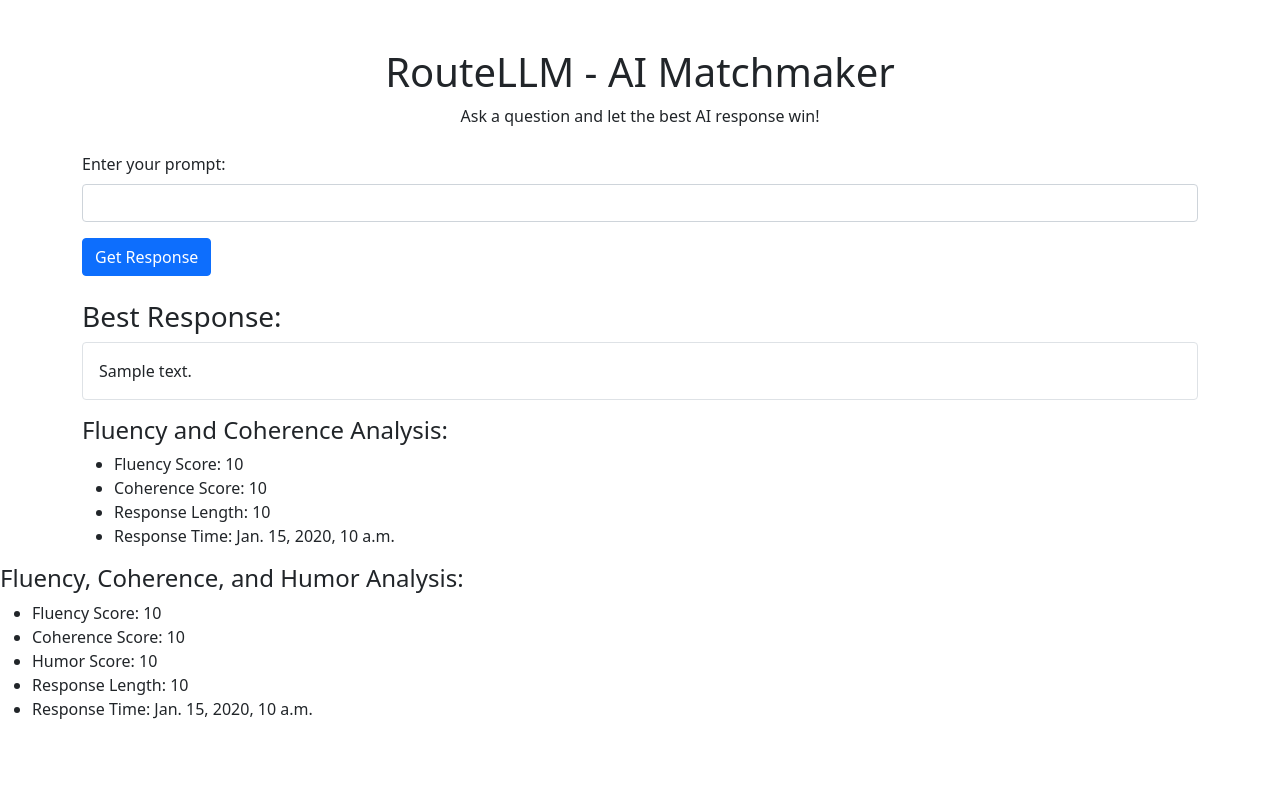
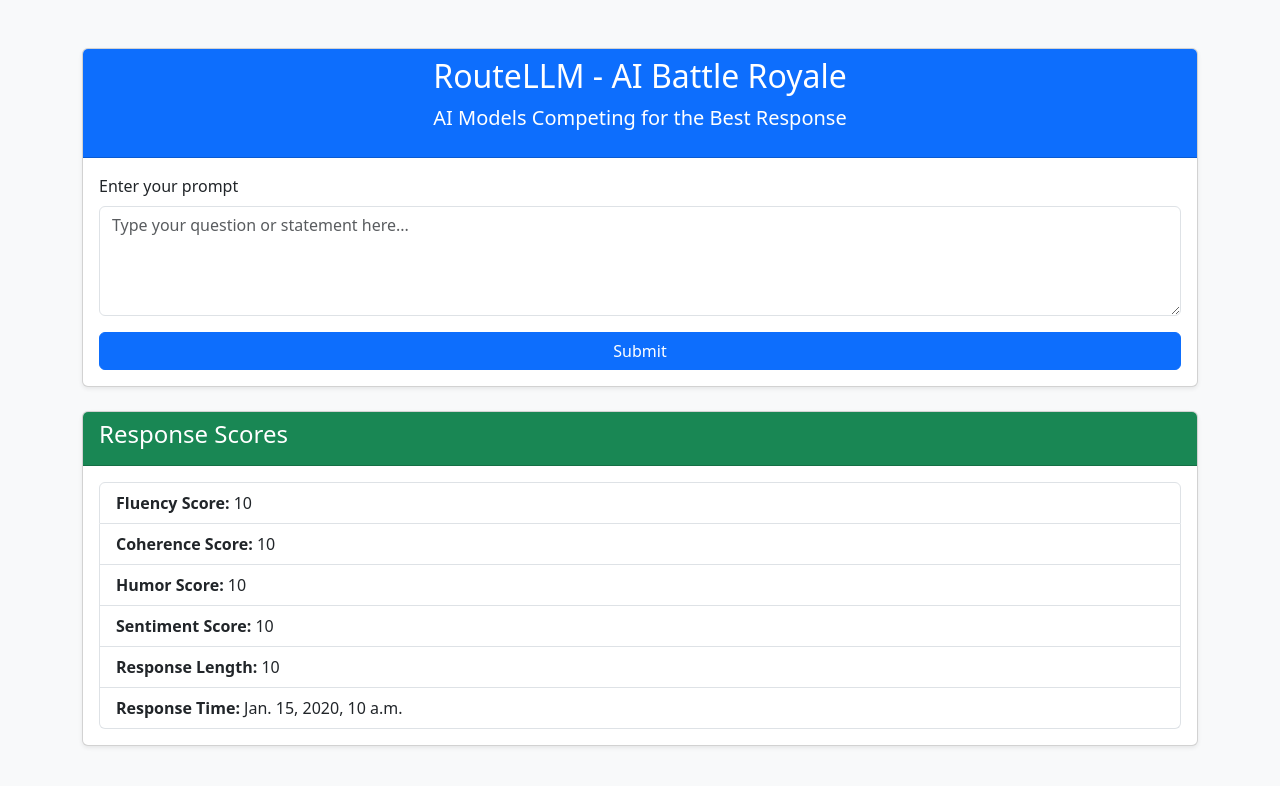
Before and after one commit to sachnaror/RouteLLM, a Django app: template app/templates/index.html in a window 1280 px wide. Shown: the top 786 px of the page. Run offline with Django 5.2, Linux system fonts and the light colour scheme; the template is opened without the code that fills it: most values are stand-ins (such as "Sample title", 1, 10 or a date in 2020).

```diff
--- a/app/templates/index.html
+++ b/app/templates/index.html
@@ -3,49 +3,64 @@
 <head>
     <meta charset="UTF-8">
     <meta name="viewport" content="width=device-width, initial-scale=1.0">
-    <title>RouteLLM</title>
+    <title>RouteLLM - AI Battle</title>
     <!-- Bootstrap 5 CSS -->
-    <link href="https://cdn.jsdelivr.net/npm/bootstrap@5.1.3/dist/css/bootstrap.min.css" rel="stylesheet">
+    <link href="https://cdn.jsdelivr.net/npm/bootstrap@5.3.0-alpha1/dist/css/bootstrap.min.css" rel="stylesheet">
 </head>
-<body>
-    <div class="container mt-5">
-        <h1 class="text-center">RouteLLM - AI Matchmaker</h1>
-        <p class="text-center">Ask a question and let the best AI response win!</p>
+<body class="bg-light">
 
-        <form method="POST" class="mt-4">
-            {% csrf_token %}
-            <div class="mb-3">
-                <label for="prompt" class="form-label">Enter your prompt:</label>
-                <input type="text" class="form-control" id="prompt" name="prompt" required>
+<div class="container mt-5">
+    <div class="card shadow-sm">
+        <div class="card-header text-center bg-primary text-white">
+            <h2>RouteLLM - AI Battle Royale</h2>
+            <p class="lead">AI Models Competing for the Best Response</p>
+        </div>
+        <div class="card-body">
+            <form method="POST" action="/">
+                {% csrf_token %}
+                <div class="mb-3">
+                    <label for="inputPrompt" class="form-label">Enter your prompt</label>
+                    <textarea class="form-control" id="inputPrompt" name="prompt" rows="4" placeholder="Type your question or statement here..."></textarea>
+                </div>
+                <button type="submit" class="btn btn-primary w-100">Submit</button>
+            </form>
+        </div>
+    </div>
+
+    <!-- Display Scores Section -->
+    <div class="mt-4">
+        <div class="card shadow-sm">
+            <div class="card-header bg-success text-white">
+                <h4>Response Scores</h4>
             </div>
-            <button type="submit" class="btn btn-primary">Get Response</button>
-        </form>
-
-        {% if response %}
-            <div class="mt-4">
-                <h3>Best Response:</h3>
-                <p class="border rounded p-3">{{ response.choices.0.text }}</p>
-
-                <h4>Fluency and Coherence Analysis:</h4>
-                <ul>
-                    <li>Fluency Score: {{ fluency_score }}</li>
-                    <li>Coherence Score: {{ coherence_score }}</li>
-                    <li>Response Length: {{ length_score }}</li>
-                    <li>Response Time: {{ time_score }}</li>
+            <div class="card-body">
+                <ul class="list-group">
+                    <li class="list-group-item">
+                        <strong>Fluency Score:</strong> {{ fluency_score }}
+                    </li>
+                    <li class="list-group-item">
+                        <strong>Coherence Score:</strong> {{ coherence_score }}
+                    </li>
+                    <li class="list-group-item">
+                        <strong>Humor Score:</strong> {{ humor_score }}
+                    </li>
+                    <li class="list-group-item">
+                        <strong>Sentiment Score:</strong> {{ sentiment_score }}
+                    </li>
+                    <li class="list-group-item">
+                        <strong>Response Length:</strong> {{ length_score }}
+                    </li>
+                    <li class="list-group-item">
+                        <strong>Response Time:</strong> {{ time_score }}
+                    </li>
                 </ul>
             </div>
-        {% endif %}
+        </div>
     </div>
+</div>
 
-    <h4>Fluency, Coherence, and Humor Analysis:</h4>
-<ul>
-    <li>Fluency Score: {{ fluency_score }}</li>
-    <li>Coherence Score: {{ coherence_score }}</li>
-    <li>Humor Score: {{ humor_score }}</li>
-    <li>Response Length: {{ length_score }}</li>
-    <li>Response Time: {{ time_score }}</li>
-</ul>
-    <!-- Bootstrap 5 JS -->
-    <script src="https://cdn.jsdelivr.net/npm/bootstrap@5.1.3/dist/js/bootstrap.bundle.min.js"></script>
+<!-- Bootstrap 5 JS (optional) -->
+<script src="https://cdn.jsdelivr.net/npm/bootstrap@5.3.0-alpha1/dist/js/bootstrap.bundle.min.js"></script>
+
 </body>
 </html>
```
Also changed, not shown: app/views.py (+61 -56 lines).
